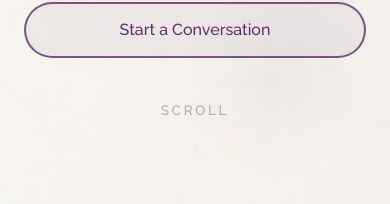
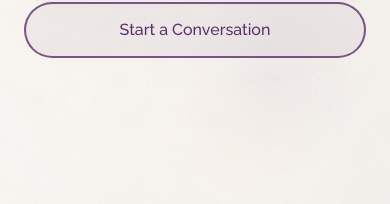
Before and after one commit to slyuber/PALcares2025Redesign, a Next.js app: page / in a window 390 px wide. Shown: the part 640-844 px from the top of the page. Built offline with nearby package versions, Linux system fonts and the light colour scheme.

Commit message:
fix: Hide Hero scroll indicator on mobile to prevent CTA overlap

```diff
--- a/app/components/Hero.tsx
+++ b/app/components/Hero.tsx
@@ -296,7 +296,7 @@ export default function Hero() {
       {isMounted && (
         <motion.button
           type="button"
-          className="absolute bottom-8 left-1/2 -translate-x-1/2 flex flex-col items-center gap-3 z-20 focus:outline-none focus-visible:ring-2 focus-visible:ring-[#5C306C] focus-visible:ring-offset-2 rounded-lg p-2 group"
+          className="absolute bottom-8 left-1/2 -translate-x-1/2 hidden md:flex flex-col items-center gap-3 z-20 focus:outline-none focus-visible:ring-2 focus-visible:ring-[#5C306C] focus-visible:ring-offset-2 rounded-lg p-2 group"
           onClick={handleScrollDown}
           aria-label="Scroll to learn more"
           style={{ opacity: scrollIndicatorOpacity }}
```
